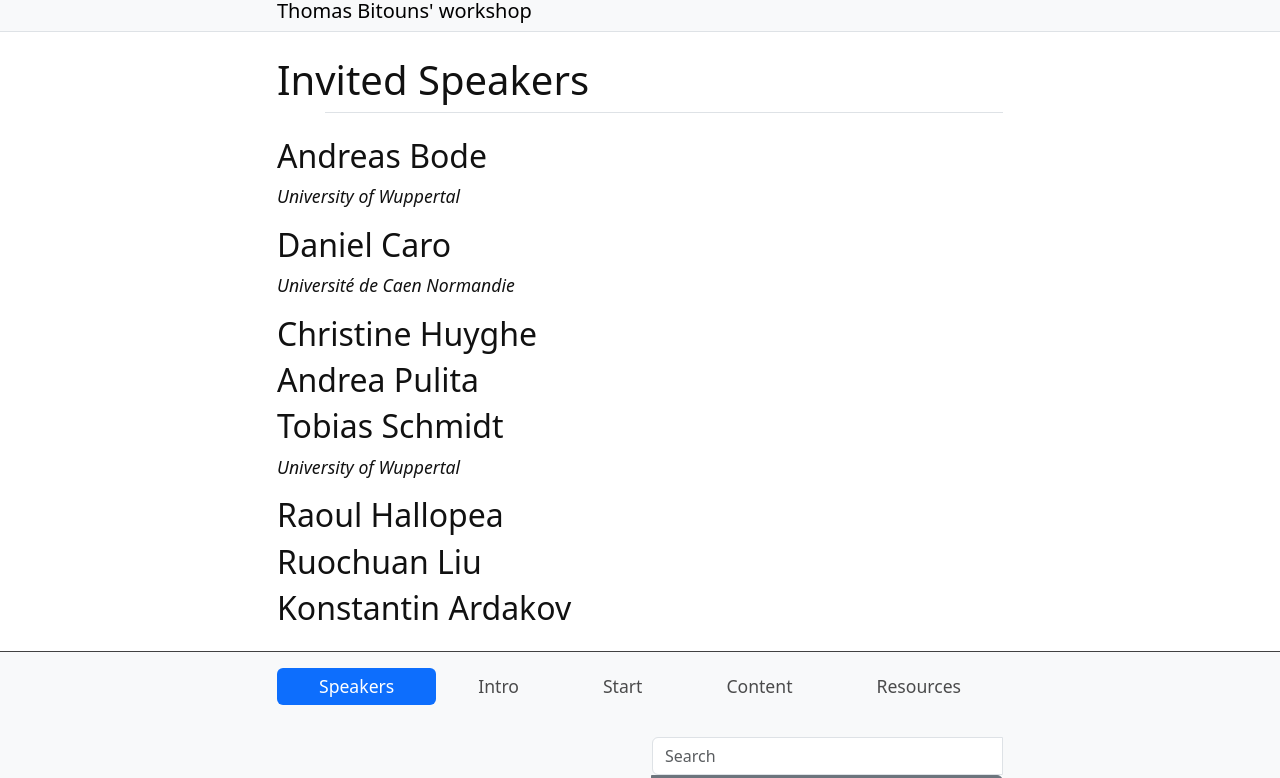
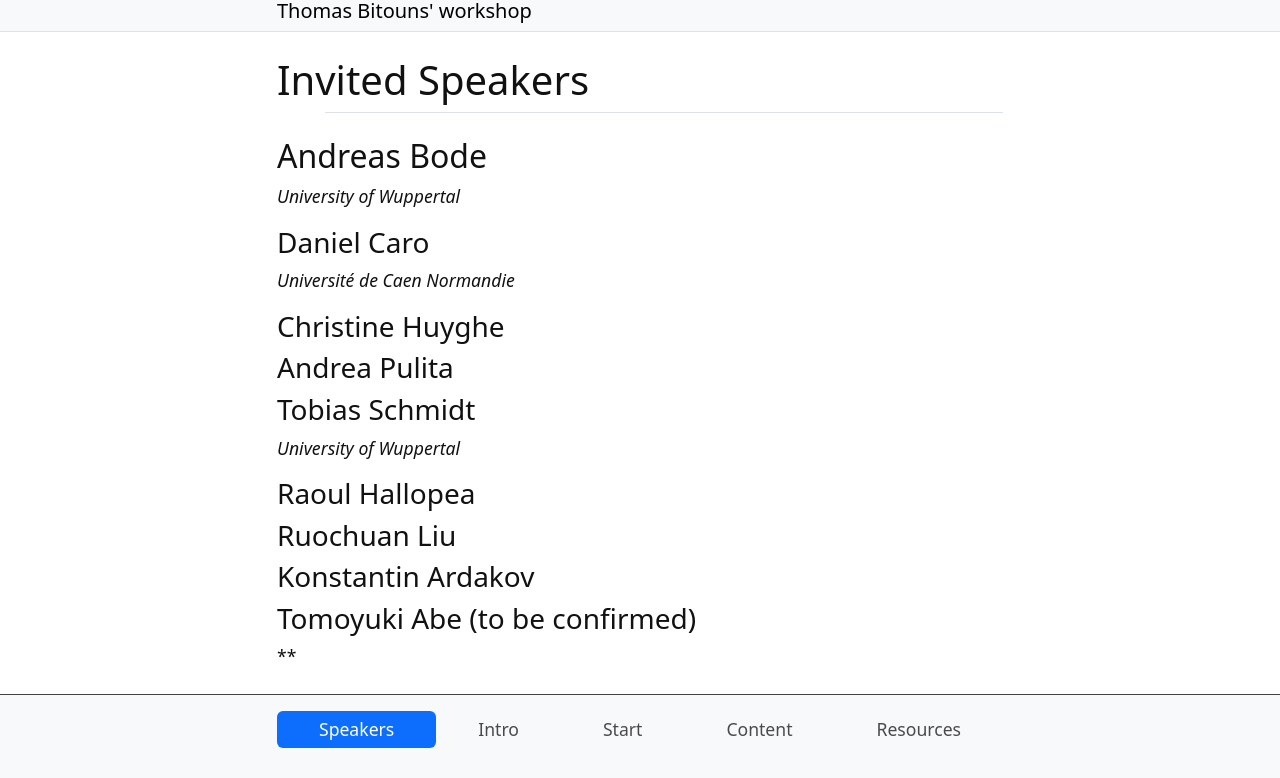
Before and after one commit to Neutrino0512/workshop, a Jekyll site: the page built from content/0-prep.md, in a window 1280 px wide, cut to the strip 121-899 px from the top of the page. Built offline with Jekyll 4.4.1, drawn with Linux system fonts in a browser that asks for light colours.

Commit message:
Update 0-prep.md

```diff
--- a/content/0-prep.md
+++ b/content/0-prep.md
@@ -7,20 +7,24 @@ nav: Speakers
 
 *University of Wuppertal*
 
-## Daniel Caro
+### Daniel Caro
 
 *Université de Caen Normandie*
 
-## Christine Huyghe
+### Christine Huyghe
 
-## Andrea Pulita
+### Andrea Pulita
 
-## Tobias Schmidt
+### Tobias Schmidt
 
 *University of Wuppertal*
 
-## Raoul Hallopea
+### Raoul Hallopea
 
-## Ruochuan Liu
+### Ruochuan Liu
 
-## Konstantin Ardakov
+### Konstantin Ardakov
+
+### Tomoyuki Abe (to be confirmed)
+
+**
```
